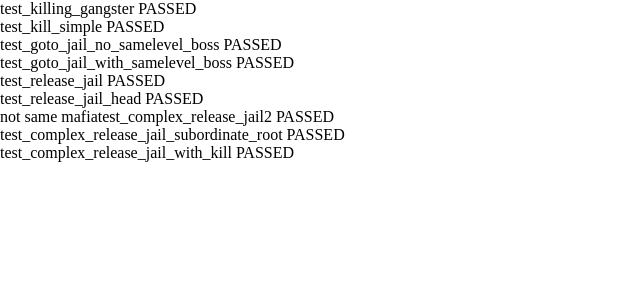
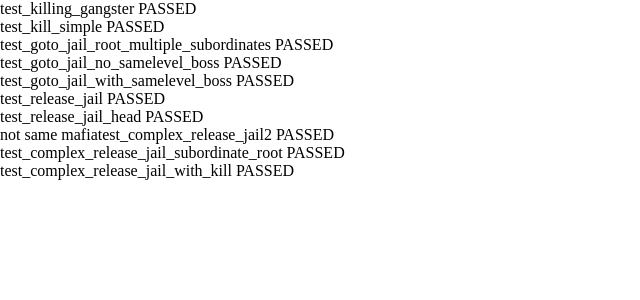
Before and after one commit to cvivas/demo_mafia_OOP_PHP, a PHP site: page /test.php in a window 1280 px wide. Shown: the top 300 px of the page, without its empty margins (0-640 px from the left). Run offline with PHP 8.4, Linux system fonts and the light colour scheme.

Commit message:
updated a minor bug  and added a test.

```diff
--- a/mafia.php
+++ b/mafia.php
@@ -169,12 +169,15 @@ class mafia {
 		/*
 		 * This is a crucial function to our code as the "get out of jail" case depends on it.
 		 * PHP by default does a shallow copy of the gangster's subordinates.
+		 *
 		 * The options are:
-		 *  - Do a deep copy of the gangster's subordinates (not needed recursively)
-		 *  - Save an array with the names instead of "gangster" classes as subordinates and then have to do searches
+		 *  - Do a deep copy of the gangster's subordinates (not needed recursively) (not the best performance wise but a chance to use deep copy in php)
+		 *  - Save an array with the names instead of "gangster" classes as subordinates and then have to do searches (best in performance and space, but no chance to use deep clone in php)
 		 *
 		 * I chose to do a deep copy of the gangster's subordinates because it does not alter
-		 * the logical structure of the Gangster class.
+		 * the logical structure of the Gangster class and it allows me to give an example of deep cloning in php.
+		 * If it was a real life situation, we would never chose the deep copy version.
+		 *
 		 *
 		 *
 		 * */
@@ -212,6 +215,7 @@ class mafia {
 			//we add the oldest subordinate to the subordinate list of the emprisoned gangster's boss
 			if ($this -> root -> getName() == $gangster -> getName()) {
 				//we are promoting one of the root's subordinates
+				$this -> add_to_all_levels($oldest_subordinate, -1);
 				foreach ($this->root->getSubordinates() as $subs) {
 					if ($oldest_subordinate -> getName() !== $subs -> getName()) {
 						//add the same level subordinate as subordinates of the oldest subordinate
@@ -220,7 +224,7 @@ class mafia {
 					}
 					$this -> root = $oldest_subordinate;
 					$oldest_subordinate -> addBoss(null);
-					$this -> add_to_all_levels($this -> root, -1);
+
 				}
 			} else {
 				//we are promoting one of the subordinates of a gangster who is not the root element
@@ -436,6 +440,12 @@ class mafia {
 		 * $origins is the released gangster's direct subordinates when he was in jail
 		 * $destinationBoss is the node with the gangster that is being released
 		 * This function moves the gangsters in the $origins array as direct subordinates to $destinationBoss
+		 *
+		 * This function's complexity is the highest O(N^2) mainly because it has to move back the gangster's subordinates.
+		 * it detaches all the released gangster's direct subordinate from the tree an reataches them to the released gangster.
+		 * The O(N^2) cost is because it may have to detache the released gangster's subordinates promoting the second level subordinates
+		 * and therefore the remaining subordinates will need to decrease their depth level.
+		 *
 		 * */
 		foreach ($origins as $origin) {
 			if (!is_null($origin -> getBoss())) {
@@ -602,5 +612,6 @@ class mafia {
 		}
 		return $output;
 	}
+
 }
 ?>
--- a/test.php
+++ b/test.php
@@ -16,6 +16,7 @@
 		// //pass
 		test_kill_simple();
 		// //pass
+		test_goto_jail_root_multiple_subordinates();
 		test_goto_jail_no_samelevel_boss();
 		// //pass
 		test_goto_jail_with_same_level_boss();
@@ -120,6 +121,33 @@
 				echo "not same mafia";
 			if (($expected_jail === $calculated_jail) && ($expected_mafia === $calculated_mafia))
 				echo "test_kill_simple PASSED <br />";
+		}
+		function test_goto_jail_root_multiple_subordinates(){
+
+			$mafia = new mafia;
+			$level = 0;
+			$location = "organization";
+
+			$mafia -> insert_new_gangster("a", 1, $level, $location, null, null);
+			$mafia -> insert_new_gangster("b", 1, $level, $location, "a", null);
+			$mafia -> insert_new_gangster("c", 1, $level, $location, "a", null);
+			$mafia -> insert_new_gangster("d", 2, $level, $location, "a", null);
+			$mafia -> insert_new_gangster("e", 3, $level, $location, "a", null);
+			$mafia -> insert_new_gangster("f", 1, $level, $location, "e", null);
+			$mafia -> jail_gangster("a");
+
+			$calculated_mafia = $mafia -> convert_dfs_string($mafia -> getRoot());
+			$calculated_jail = $mafia -> convert_jail_to_string_array();
+
+			$expected_mafia = array("e", 1, "f", 2, "b", 2, "c", 2, "d", 2);
+
+			$expected_jail = array( array("a", 1, "no_name", -1, "b", 2, "c", 2, "d", 2,"e",2));
+			if ($expected_jail !== $calculated_jail)
+				echo "not same jail";
+			if ($expected_mafia !== $calculated_mafia)
+				echo "not same mafia";
+			if (($expected_jail === $calculated_jail) && ($expected_mafia === $calculated_mafia))
+				echo "test_goto_jail_root_multiple_subordinates PASSED <br />";
 		}
 
 		function test_goto_jail_no_samelevel_boss() {
```
